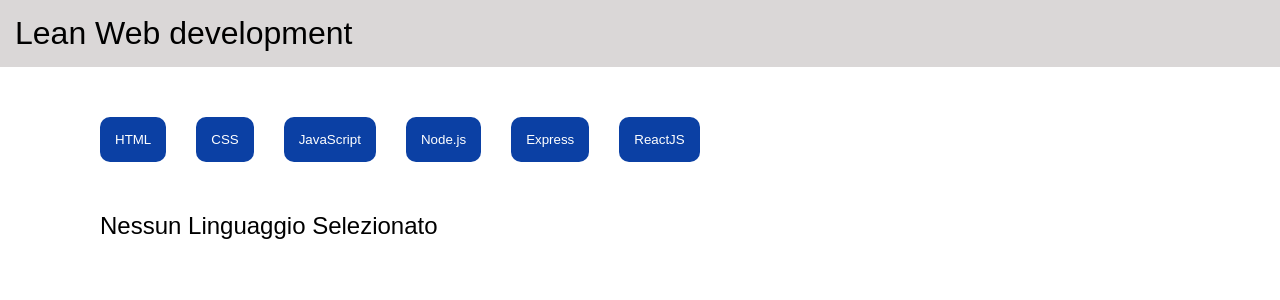
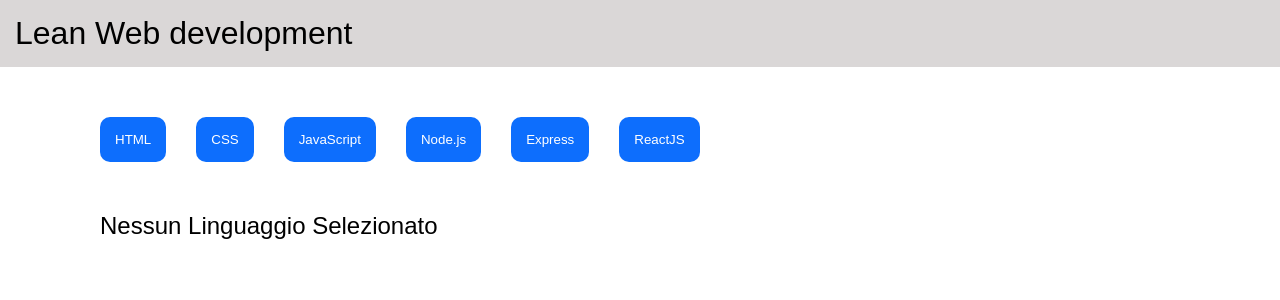
Before and after one commit to stefanosorrenti/react-use-state, a React (Vite) app: page / in a window 1280 px wide. Shown: the top 300 px of the page. Built offline with nearby package versions, Linux system fonts and the light colour scheme.

Commit message:
AppHeader: add effect when button are in focus

```diff
--- a/src/index.css
+++ b/src/index.css
@@ -49,12 +49,17 @@
 
 .buttons button {
     color: white;
-    background-color: rgb(11, 64, 164);
+    background-color: #0d6efd;
     padding: 15px;
     border: none;
     border-radius: 10px;
 }
 
+ button:focus {
+    background-color: #ffc107;
+    color: black;
+
+}
 
 /*Card*/
 
```
